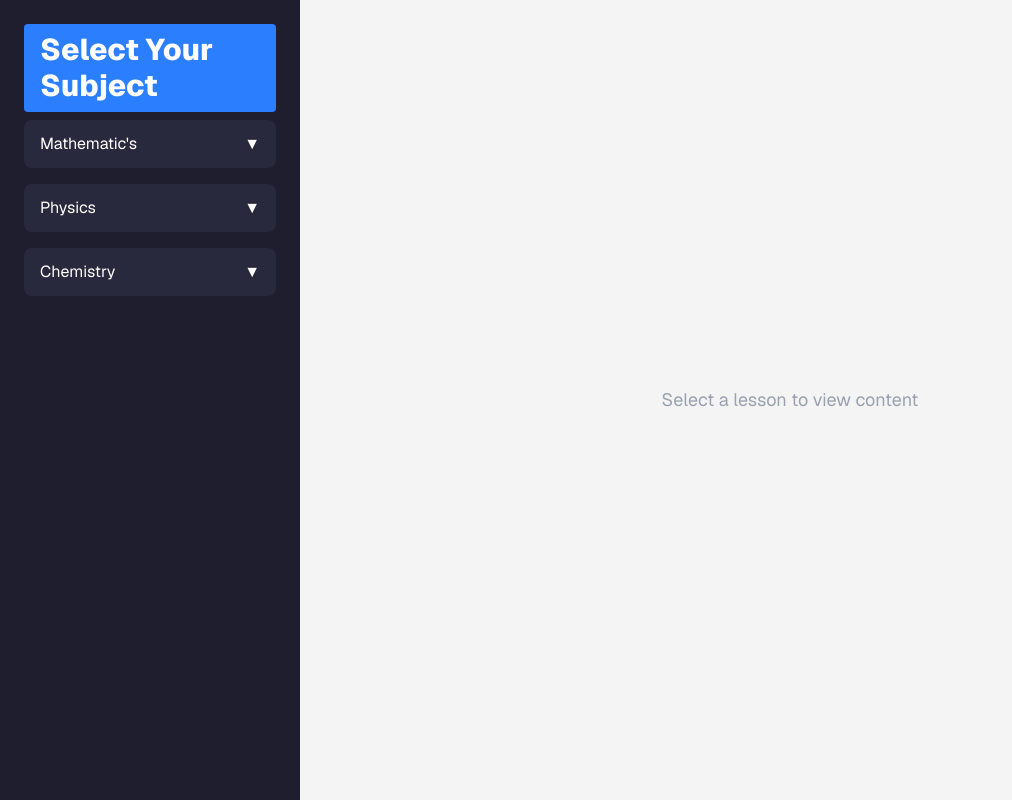
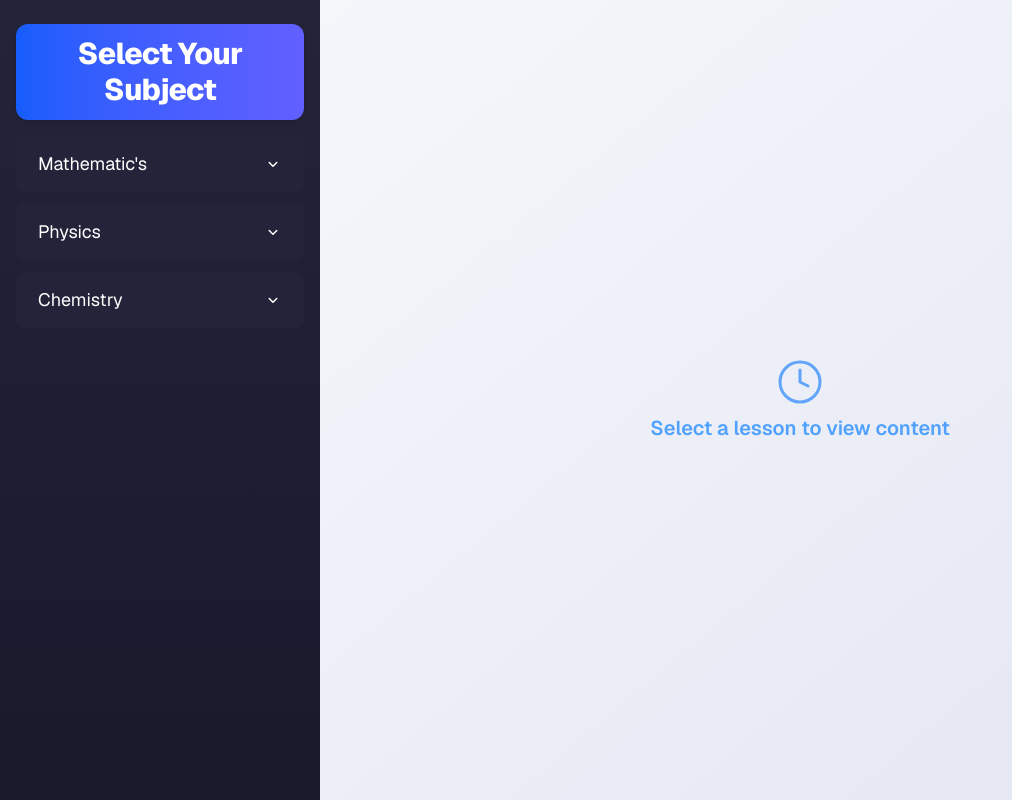
Before and after one commit to vikasjakkula/recall, a Next.js app: page /recall in a window 1280 px wide. Shown: the whole page, without its empty margins (0-1012 px from the left). Built offline with nearby package versions, Linux system fonts and the light colour scheme.

Commit message:
pdf done

```diff
--- a/app/recall/page.tsx
+++ b/app/recall/page.tsx
@@ -1,6 +1,5 @@
 "use client";
 import { useState } from "react";
-import Image from "next/image";
 import { motion, AnimatePresence } from "framer-motion";
 
 // Subject list
@@ -11,7 +10,13 @@ const subjects = [
 ];
 
 // Sidebar component with dropdowns for subjects and lessons
-function Sidebar({ subjects, expandedSubjects, toggleSubject, expandedLesson, toggleLesson }: {
+function Sidebar({
+  subjects,
+  expandedSubjects,
+  toggleSubject,
+  expandedLesson,
+  toggleLesson,
+}: {
   subjects: { name: string }[];
   expandedSubjects: { [key: string]: boolean };
   toggleSubject: (subject: string) => void;
@@ -19,43 +24,71 @@ function Sidebar({ subjects, expandedSubjects, toggleSubject, expandedLesson, to
   toggleLesson: (lesson: string) => void;
 }) {
   return (
-    <aside className="w-[300px] bg-[#1e1e2f] text-white p-6 overflow-y-auto transition-all duration-300 flex flex-col">
+    <aside className="w-full max-w-xs bg-gradient-to-b from-[#23243a] to-[#18192b] text-white px-4 py-6 overflow-y-auto shadow-xl flex flex-col min-h-screen">
       {/* Sidebar Title */}
-      <div className="font-extrabold text-3xl font-raleway mb-2 bg-blue-500 px-4 py-2 rounded" style={{ color: "#ffffff" }}>
+      <div className="font-extrabold text-2xl md:text-3xl font-raleway mb-4 bg-gradient-to-r from-blue-600 to-indigo-500 px-5 py-3 rounded-xl shadow text-center tracking-tight">
         Select Your Subject
       </div>
       {/* Subject Dropdowns */}
-      <div className="flex flex-col gap-2">
+      <div className="flex flex-col gap-3">
         {subjects.map((subject) => (
           <div key={subject.name}>
             {/* Subject Button */}
             <button
-              className={`subject-button w-full bg-[#29293d] border-none text-white py-3 px-4 mb-2 rounded-lg flex justify-between items-center transition-colors duration-200 hover:bg-[#3a3a5a] ${expandedSubjects[subject.name] ? 'font-bold' : ''}`}
+              className={`w-full flex justify-between items-center px-5 py-3 rounded-lg transition-all duration-200 border-2 ${
+                expandedSubjects[subject.name]
+                  ? "bg-gradient-to-r from-blue-500 to-indigo-500 border-blue-400 shadow-lg font-bold scale-105"
+                  : "bg-[#23243a] border-transparent hover:bg-[#2d2e4a] hover:scale-105"
+              }`}
               onClick={() => toggleSubject(subject.name)}
             >
-              <span>{subject.name}</span>
-              <span>{expandedSubjects[subject.name] ? "▲" : "▼"}</span>
+              <span className="text-lg">{subject.name}</span>
+              <span className="text-xl">
+                {expandedSubjects[subject.name] ? (
+                  <svg width="18" height="18" fill="none" viewBox="0 0 24 24">
+                    <path d="M7 14l5-5 5 5" stroke="#fff" strokeWidth="2" strokeLinecap="round" strokeLinejoin="round"/>
+                  </svg>
+                ) : (
+                  <svg width="18" height="18" fill="none" viewBox="0 0 24 24">
+                    <path d="M7 10l5 5 5-5" stroke="#fff" strokeWidth="2" strokeLinecap="round" strokeLinejoin="round"/>
+                  </svg>
+                )}
+              </span>
             </button>
             {/* Lessons Dropdown */}
             <AnimatePresence initial={false}>
               {expandedSubjects[subject.name] && (
                 <motion.div
-                  className="lesson-list ml-4 mt-1 pl-4 border-l-2 border-[#444] flex flex-col gap-1"
+                  className="ml-2 mt-2 pl-3 border-l-4 border-blue-400 flex flex-col gap-1"
                   initial={{ height: 0, opacity: 0 }}
-                  animate={{ height: 'auto', opacity: 1 }}
+                  animate={{ height: "auto", opacity: 1 }}
                   exit={{ height: 0, opacity: 0 }}
-                  transition={{ duration: 0.2 }}
+                  transition={{ duration: 0.25 }}
                 >
                   {[...Array(10)].map((_, i) => {
                     const lesson = `Lesson ${i + 1}`;
                     return (
                       <button
                         key={lesson}
-                        className={`lesson-button bg-transparent text-[#ccc] border-none py-2 w-full text-left rounded transition-colors duration-200 hover:text-white hover:font-bold ${expandedLesson === lesson ? 'font-bold text-white' : ''}`}
+                        className={`w-full text-left px-4 py-2 rounded-lg transition-all duration-150 flex justify-between items-center ${
+                          expandedLesson === lesson
+                            ? "bg-gradient-to-r from-indigo-500 to-blue-400 text-white font-semibold shadow"
+                            : "bg-transparent text-blue-100 hover:bg-blue-900/30 hover:text-white"
+                        }`}
                         onClick={() => toggleLesson(lesson)}
                       >
                         <span>{lesson}</span>
-                        <span className="ml-2">{expandedLesson === lesson ? "▲" : "▼"}</span>
+                        <span className="ml-2">
+                          {expandedLesson === lesson ? (
+                            <svg width="14" height="14" fill="none" viewBox="0 0 24 24">
+                              <path d="M7 14l5-5 5 5" stroke="#fff" strokeWidth="2" strokeLinecap="round" strokeLinejoin="round"/>
+                            </svg>
+                          ) : (
+                            <svg width="14" height="14" fill="none" viewBox="0 0 24 24">
+                              <path d="M7 10l5 5 5-5" stroke="#fff" strokeWidth="2" strokeLinecap="round" strokeLinejoin="round"/>
+                            </svg>
+                          )}
+                        </span>
                       </button>
                     );
                   })}
@@ -70,42 +103,66 @@ function Sidebar({ subjects, expandedSubjects, toggleSubject, expandedLesson, to
 }
 
 // Right panel PDF view with fade-in effect
-function LessonContent({ subject, lesson, expandedLesson }: {
+function LessonContent({
+  subject,
+  lesson,
+  expandedLesson,
+}: {
   subject: string | null;
   lesson: string | null;
   expandedLesson: string | null;
 }) {
   return (
-    <div className="flex-1 bg-[#f4f4f4] p-8 overflow-y-auto flex items-center justify-center">
+    <div className="flex-1 bg-gradient-to-br from-[#f4f7fa] to-[#e3e6f3] p-4 md:p-10 overflow-y-auto flex items-center justify-center min-h-screen">
       <AnimatePresence mode="wait">
         {subject && lesson && expandedLesson === lesson ? (
           <motion.div
             key={lesson}
-            className="content bg-white rounded-lg shadow-lg p-8 w-full max-w-2xl animate-fadeIn"
-            initial={{ opacity: 0, x: 20 }}
-            animate={{ opacity: 1, x: 0 }}
-            exit={{ opacity: 0, x: 20 }}
-            transition={{ duration: 0.3 }}
+            className="content bg-white rounded-2xl shadow-2xl p-6 md:p-10 w-full max-w-2xl animate-fadeIn border border-blue-100 flex flex-col items-center"
+            initial={{ opacity: 0, y: 30 }}
+            animate={{ opacity: 1, y: 0 }}
+            exit={{ opacity: 0, y: 30 }}
+            transition={{ duration: 0.35 }}
           >
             {/* Lesson Title */}
-            <h3 className="text-2xl font-bold mb-4">{subject} - {lesson}</h3>
-            {/* Dummy Content */}
-            <p className="mb-6 text-gray-700">This is simulated PDF content for <b>{subject}</b> - <b>{lesson}</b>. Here you can add lesson notes, explanations, or any content you want. Lorem ipsum dolor sit amet, consectetur adipiscing elit. Pellentesque euismod, nisi eu consectetur consectetur, nisl nisi consectetur nisi, euismod euismod nisi nisi euismod.</p>
-            {/* Images */}
-            <div className="flex flex-col gap-6 items-center">
-              <Image src="/notes.png" alt="Notes Diagram 1" width={400} height={200} className="rounded-lg shadow mb-2" />
-              <Image src="/notes.png" alt="Notes Diagram 2" width={400} height={200} className="rounded-lg shadow" />
+            <h3 className="text-2xl md:text-3xl font-extrabold mb-4 text-blue-700 tracking-tight text-center">
+              {subject} - {lesson}
+            </h3>
+            {/* PDF Viewer */}
+            <div className="w-full flex justify-center">
+              <iframe
+                src="/notespdf.pdf"
+                title="Lesson PDF"
+                className="w-full h-[60vh] rounded-xl border border-blue-100 shadow-lg"
+                style={{ minHeight: 400, background: "#f8fafc" }}
+              />
             </div>
           </motion.div>
         ) : (
           <motion.div
             key="empty"
-            className="text-gray-400 text-lg"
+            className="text-blue-400 text-lg md:text-xl font-semibold flex flex-col items-center"
             initial={{ opacity: 0 }}
             animate={{ opacity: 1 }}
             exit={{ opacity: 0 }}
             transition={{ duration: 0.2 }}
           >
+            <svg
+              className="mb-2"
+              width="48"
+              height="48"
+              fill="none"
+              viewBox="0 0 24 24"
+              stroke="#60a5fa"
+              strokeWidth="1.5"
+            >
+              <path
+                strokeLinecap="round"
+                strokeLinejoin="round"
+                d="M12 6v6l4 2"
+              />
+              <circle cx="12" cy="12" r="10" stroke="#60a5fa" strokeWidth="1.5" />
+            </svg>
             Select a lesson to view content
           </motion.div>
         )}
@@ -138,7 +195,7 @@ export default function RecallPage() {
 
   // Layout container
   return (
-    <div className="container flex h-screen font-sans">
+    <div className="flex flex-col md:flex-row h-screen w-full font-sans bg-[#f4f7fa]">
       {/* Sidebar with subjects and lessons */}
       <Sidebar
         subjects={subjects}
@@ -148,11 +205,15 @@ export default function RecallPage() {
         toggleLesson={toggleLesson}
       />
       {/* Right panel PDF view */}
-      <LessonContent subject={activeSubject} lesson={expandedLesson} expandedLesson={expandedLesson} />
+      <LessonContent
+        subject={activeSubject}
+        lesson={expandedLesson}
+        expandedLesson={expandedLesson}
+      />
     </div>
   );
 }
 
 // Tailwind custom animation for fadeIn
 // Add this to your tailwind.config.js if you want to use 'animate-fadeIn' utility:
-// theme: { extend: { keyframes: { fadeIn: { from: { opacity: 0, transform: 'translateX(10px)' }, to: { opacity: 1, transform: 'translateX(0)' } } }, animation: { fadeIn: 'fadeIn 0.3s ease-in-out' } } }
+// theme: { extend: { keyframes: { fadeIn: { from: { opacity: 0, transform: 'translateY(30px)' }, to: { opacity: 1, transform: 'translateY(0)' } } }, animation: { fadeIn: 'fadeIn 0.35s ease-in-out' } } }
```
Also changed, not shown: 1 other file (tests, documents, lock files or other folders).
